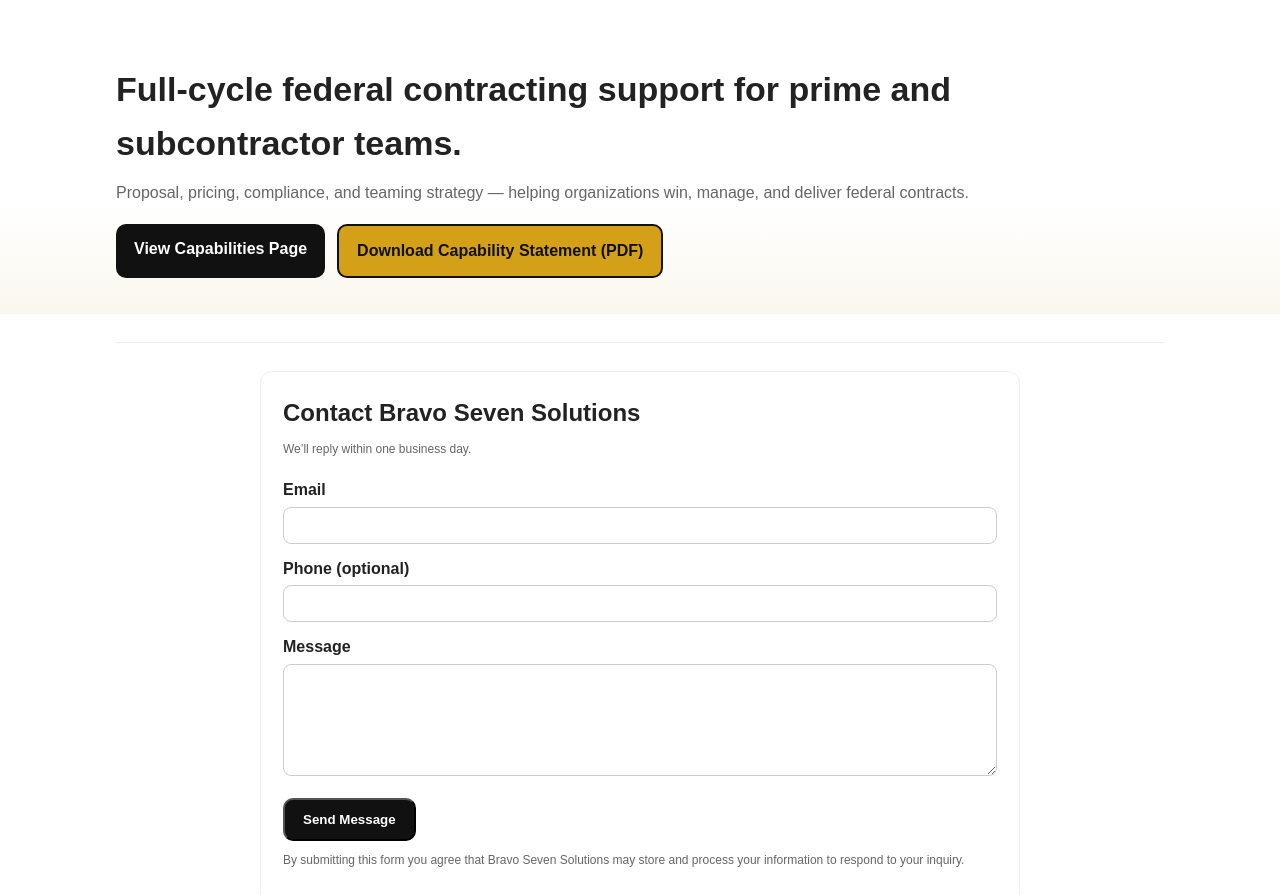
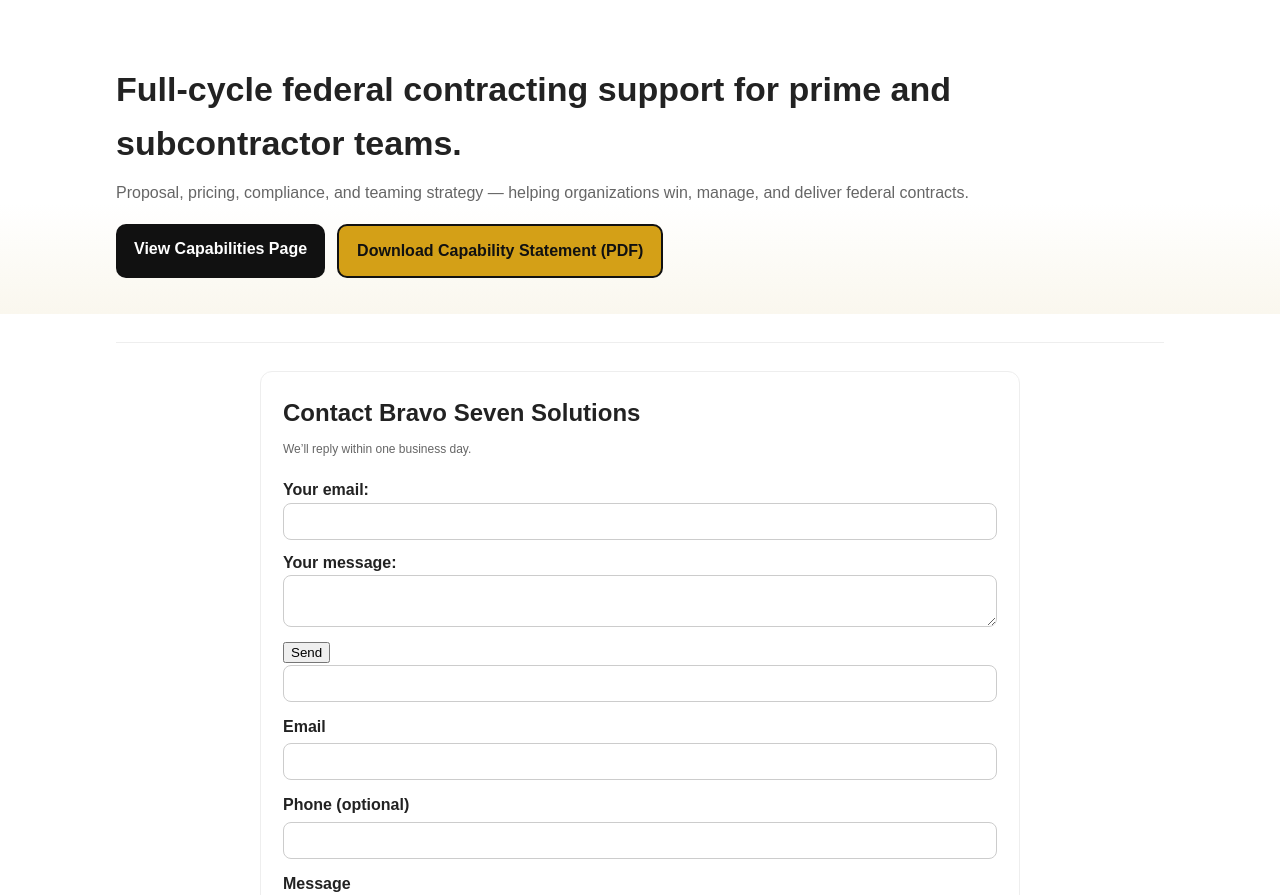
Before and after one commit to sacornell/bravo-seven-site, a plain HTML site: page index.html in a window 1280 px wide. Shown: the part 57-952 px from the top of the page. Drawn offline with Linux system fonts and the light colour scheme.

Commit message:
Update index.html

```diff
--- a/index.html
+++ b/index.html
@@ -139,8 +139,21 @@
       <h2 style="margin:0 0 8px">Contact Bravo Seven Solutions</h2>
       <p class="hint" style="margin:0 0 18px">We’ll reply within one business day.</p>
 
-      <https://formspree.io/f/mdkpqjqj
-         method="POST"
+      <https:<form
+  action="https://formspree.io/f/mdkpqjqj"
+  method="POST"
+>
+  <label>
+    Your email:
+    <input type="email" name="email">
+  </label>
+  <label>
+    Your message:
+    <textarea name="message"></textarea>
+  </label>
+  <!-- your other form fields go here -->
+  <button type="submit">Send</button>
+</form>
         <input type="text" name="name" required />
 
         <label style="margin-top:12px">Email</label>
```
